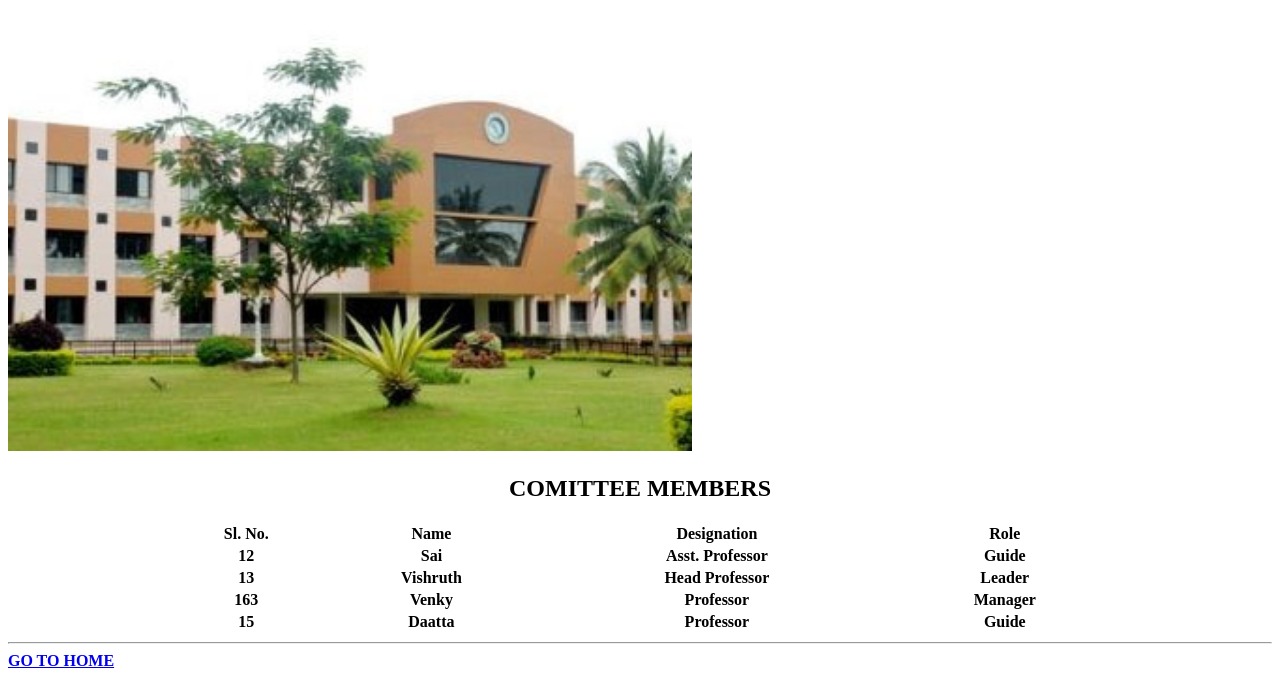
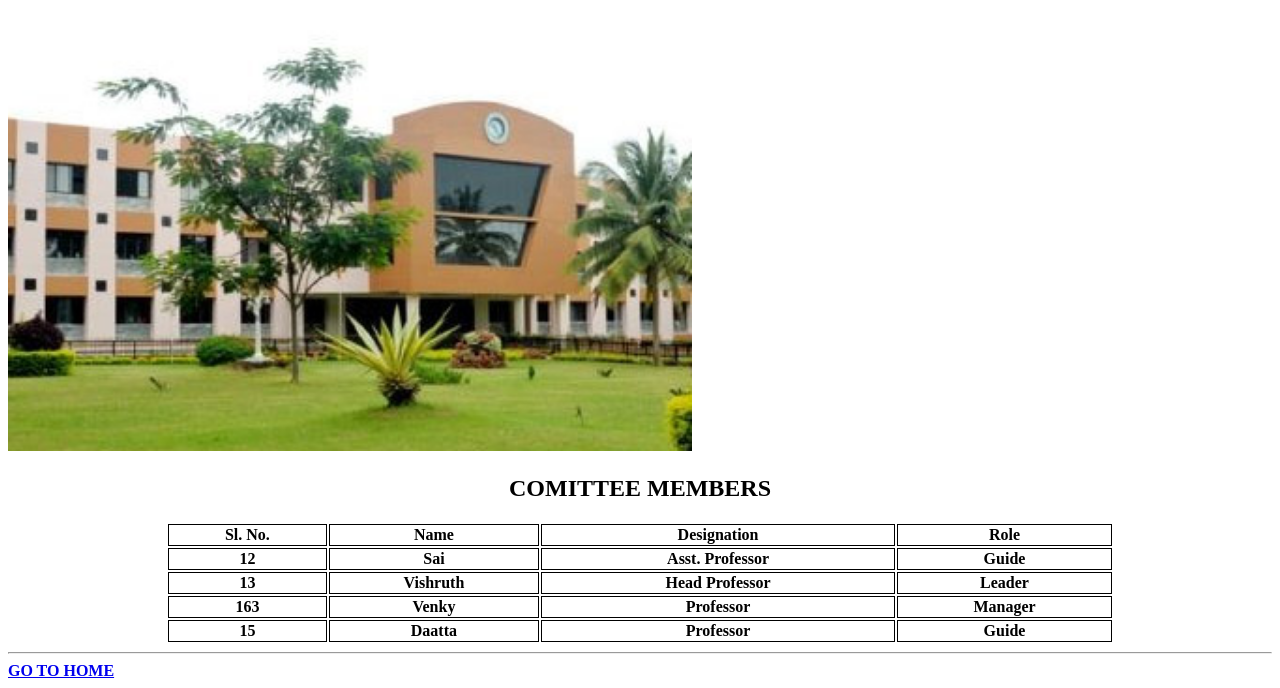
Before and after one commit to saisurya17/WEBTECHLAB, a plain HTML site: page HTML_ISE_CLUB/committee.html in a window 1280 px wide. Shown: the part 191-879 px from the top of the page. Drawn offline with Linux system fonts and the light colour scheme.

Commit message:
Update committee.html

```diff
--- a/HTML_ISE_CLUB/committee.html
+++ b/HTML_ISE_CLUB/committee.html
@@ -5,6 +5,12 @@
     <meta http-equiv="X-UA-Compatible" content="IE=edge">
     <meta name="viewport" content="width=device-width, initial-scale=1.0">
     <title>ISE CLUB</title>
+     <style>
+        table th, tr {
+          border : 1px solid black
+        }
+  </style>
+
 
 </head>
 <body>
```
